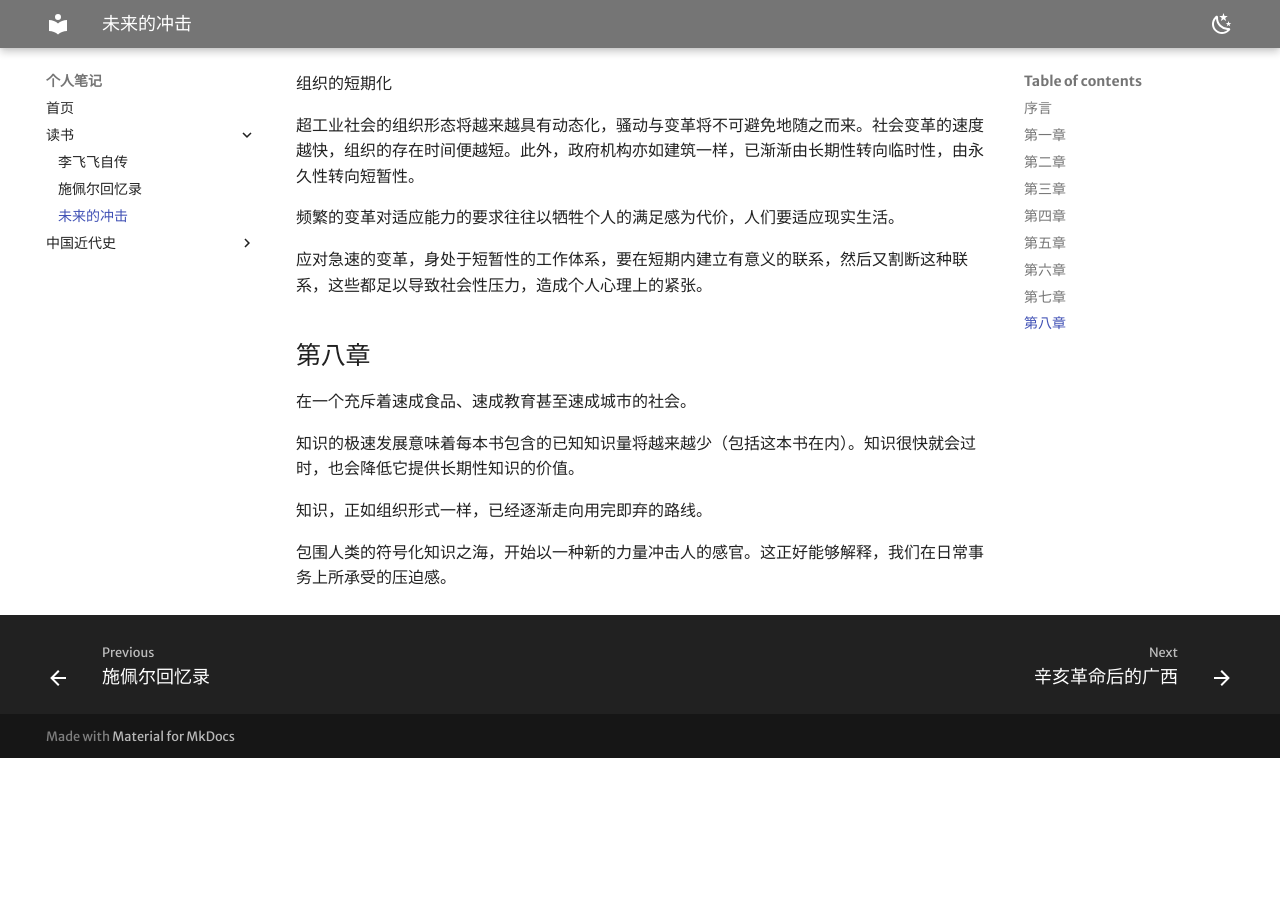
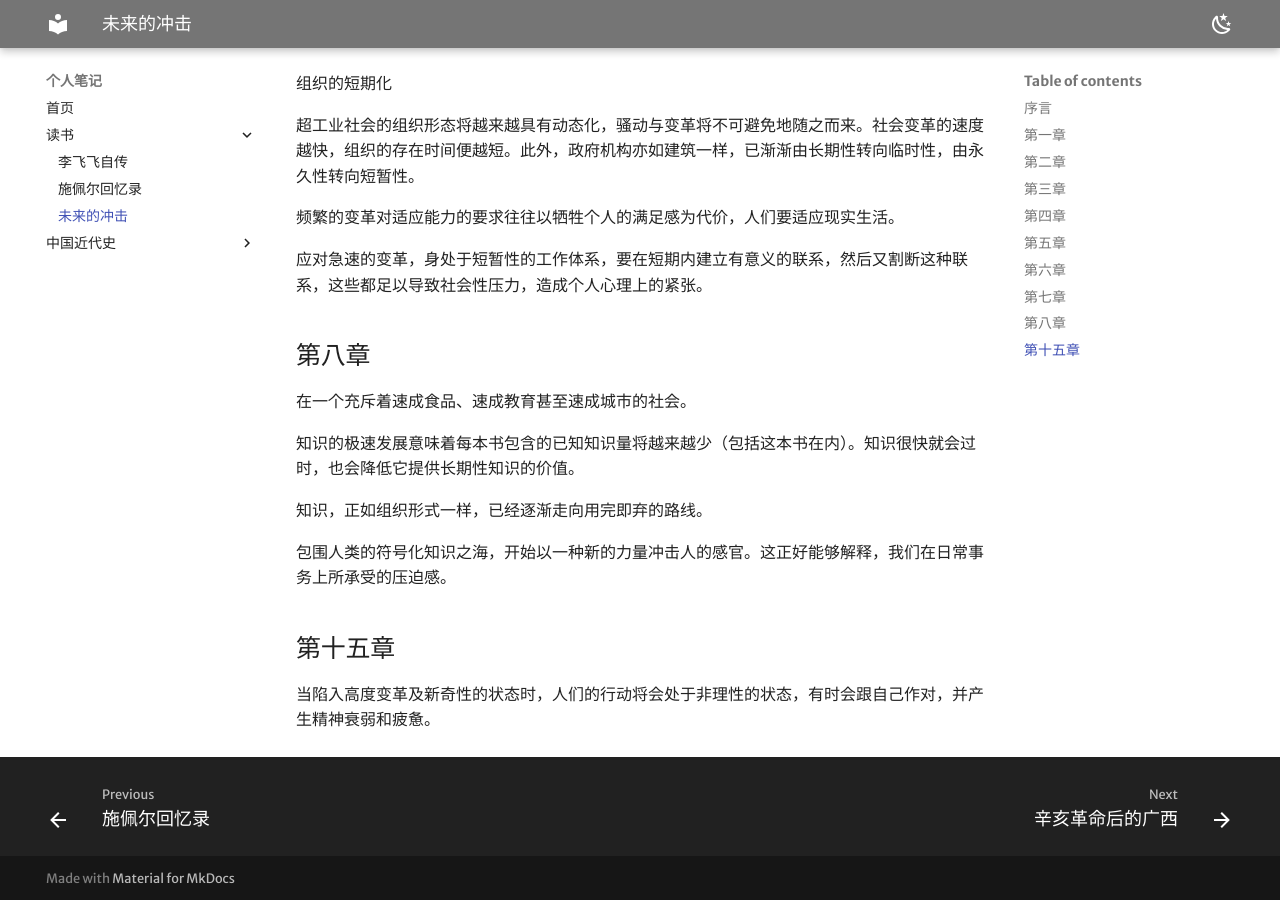
Before and after one commit to ruanyf/notes, an MkDocs documentation site: the page built from docs/读书/未来的冲击.md, in a window 1280 px wide and 900 px high, scrolled down 2593 px. Built offline with MkDocs 1.6.1 and Material for MkDocs 9.7.7, drawn with Linux system fonts in a browser that asks for light colours; some web fonts are replaced; before the commit the page ends 3351 px from its top, so only the background shows below that.

Commit message:
checkpoint at 2025-04-23T21:55:16+0800

```diff
--- a/docs/读书/未来的冲击.md
+++ b/docs/读书/未来的冲击.md
@@ -98,3 +98,7 @@
 知识，正如组织形式一样，已经逐渐走向用完即弃的路线。
 
 包围人类的符号化知识之海，开始以一种新的力量冲击人的感官。这正好能够解释，我们在日常事务上所承受的压迫感。
+
+## 第十五章
+
+当陷入高度变革及新奇性的状态时，人们的行动将会处于非理性的状态，有时会跟自己作对，并产生精神衰弱和疲惫。
```
Also changed, not shown: 1 other file.
